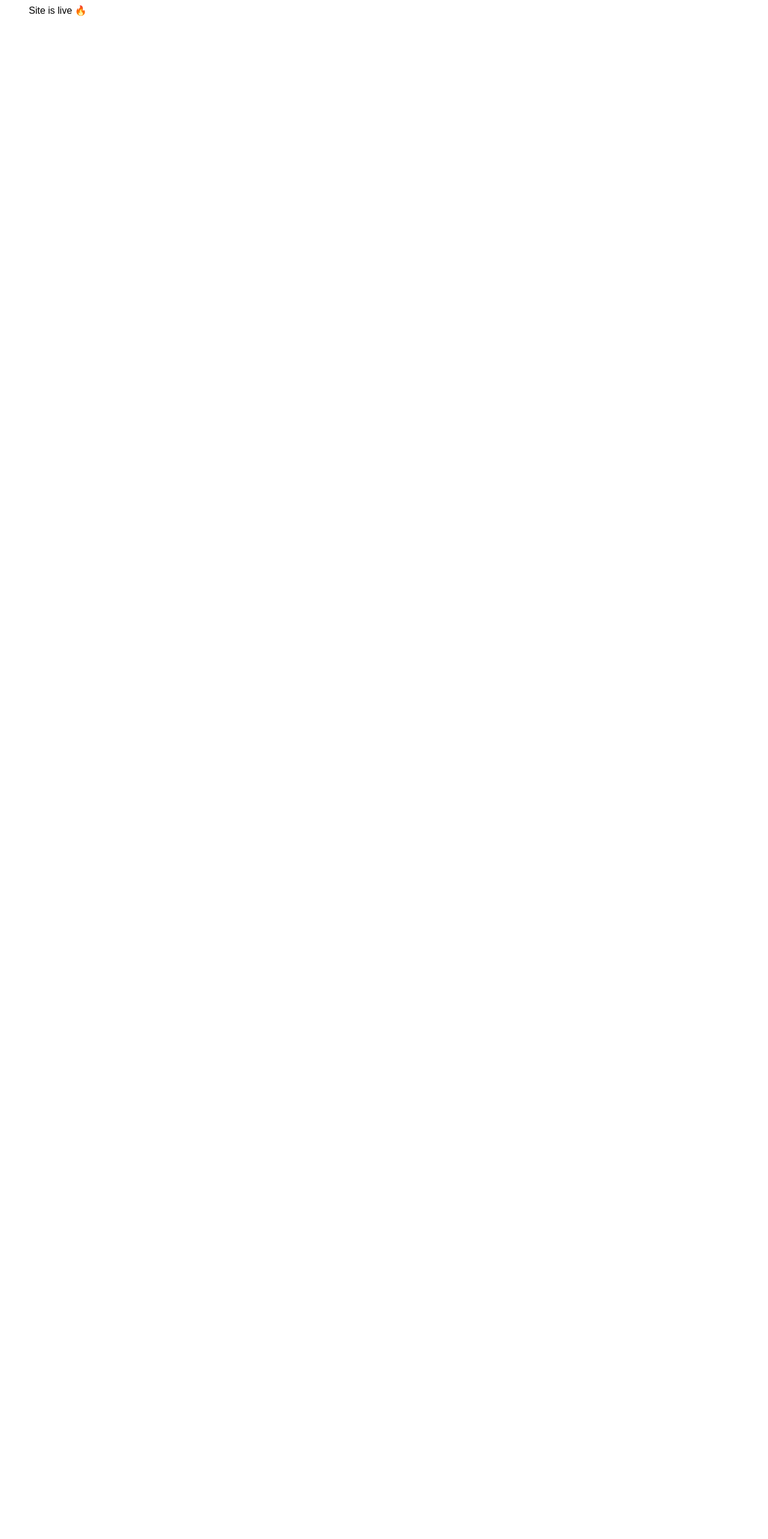
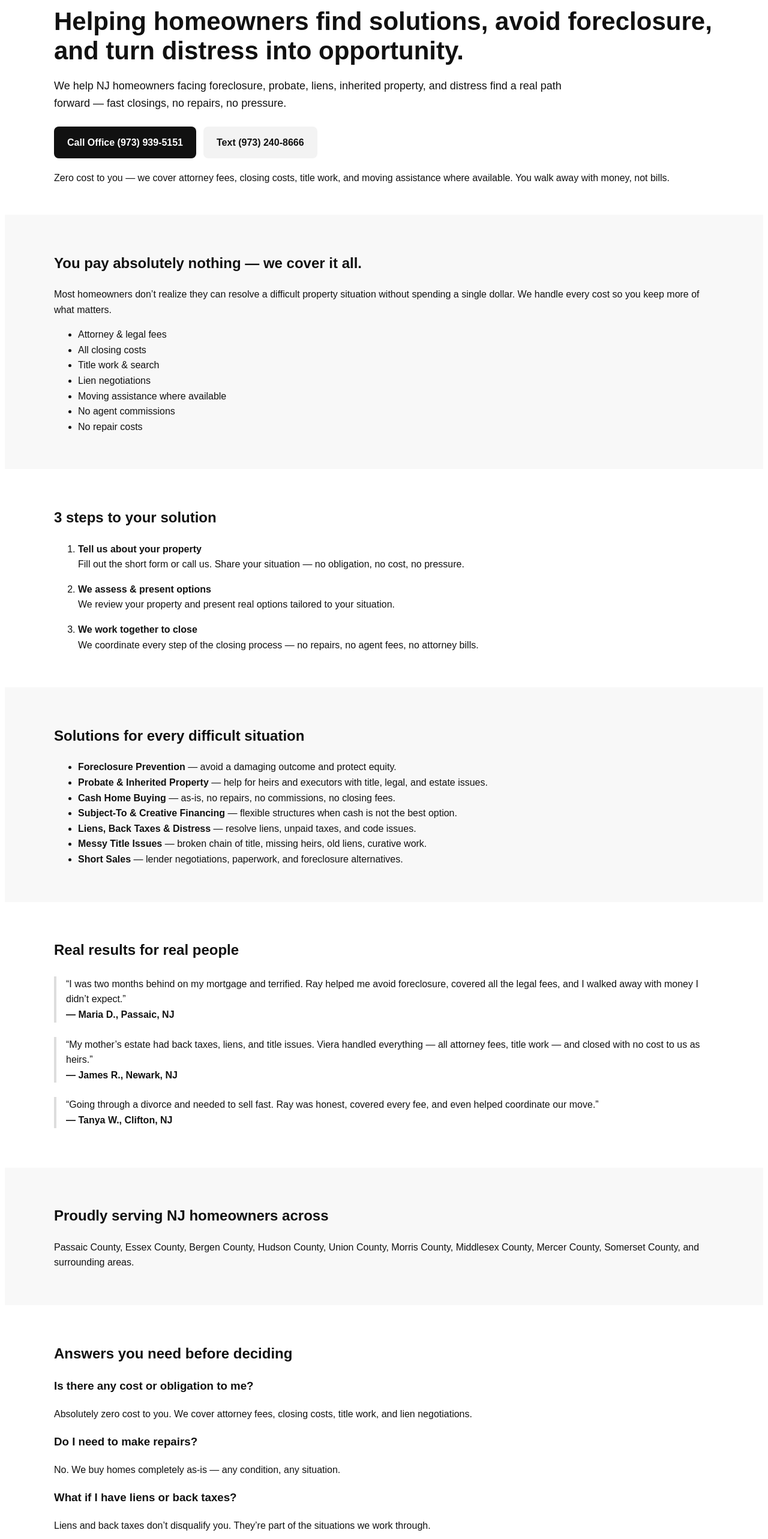
Before and after one commit to VieraGroup/viera-site, a Next.js app: page / in a window 1280 px wide. Shown: the part 120-2686 px from the top of the page at 60% size. Before the commit the page ends 800 px from the top, so only its background shows below. Built offline with nearby package versions, Linux system fonts and the light colour scheme.

Commit message:
feat: replace homepage with real landing page content

```diff
--- a/pages/index.js
+++ b/pages/index.js
@@ -1,8 +1,229 @@
 export default function Home() {
   return (
-    <main style={{ padding: "40px", fontFamily: "Arial, sans-serif" }}>
-      <h1>Viera Investment Group</h1>
-      <p>Site is live 🔥</p>
+    <main style={{ fontFamily: "Arial, sans-serif", lineHeight: "1.6", color: "#111" }}>
+      <section style={{ padding: "48px 24px", maxWidth: "1100px", margin: "0 auto" }}>
+        <p style={{ fontWeight: "bold", marginBottom: "10px" }}>
+          NJ Real Estate Solutions — Passaic • Essex • Bergen • Hudson
+        </p>
+
+        <h1 style={{ fontSize: "42px", lineHeight: "1.15", marginBottom: "20px" }}>
+          Helping homeowners find solutions, avoid foreclosure, and turn distress into opportunity.
+        </h1>
+
+        <p style={{ fontSize: "18px", maxWidth: "850px", marginBottom: "24px" }}>
+          We help NJ homeowners facing foreclosure, probate, liens, inherited property,
+          and distress find a real path forward — fast closings, no repairs, no pressure.
+        </p>
+
+        <div style={{ display: "flex", gap: "12px", flexWrap: "wrap", marginBottom: "20px" }}>
+          <a
+            href="tel:9739395151"
+            style={{
+              padding: "14px 22px",
+              background: "#111",
+              color: "#fff",
+              textDecoration: "none",
+              borderRadius: "8px",
+              fontWeight: "bold",
+            }}
+          >
+            Call Office (973) 939-5151
+          </a>
+
+          <a
+            href="sms:9732408666"
+            style={{
+              padding: "14px 22px",
+              background: "#f3f3f3",
+              color: "#111",
+              textDecoration: "none",
+              borderRadius: "8px",
+              fontWeight: "bold",
+            }}
+          >
+            Text (973) 240-8666
+          </a>
+        </div>
+
+        <p style={{ marginBottom: "0" }}>
+          Zero cost to you — we cover attorney fees, closing costs, title work,
+          and moving assistance where available. You walk away with money, not bills.
+        </p>
+      </section>
+
+      <section style={{ background: "#f8f8f8", padding: "42px 24px" }}>
+        <div style={{ maxWidth: "1100px", margin: "0 auto" }}>
+          <h2>You pay absolutely nothing — we cover it all.</h2>
+          <p>
+            Most homeowners don’t realize they can resolve a difficult property
+            situation without spending a single dollar. We handle every cost so
+            you keep more of what matters.
+          </p>
+
+          <ul>
+            <li>Attorney & legal fees</li>
+            <li>All closing costs</li>
+            <li>Title work & search</li>
+            <li>Lien negotiations</li>
+            <li>Moving assistance where available</li>
+            <li>No agent commissions</li>
+            <li>No repair costs</li>
+          </ul>
+        </div>
+      </section>
+
+      <section style={{ padding: "42px 24px", maxWidth: "1100px", margin: "0 auto" }}>
+        <h2>3 steps to your solution</h2>
+
+        <ol>
+          <li>
+            <strong>Tell us about your property</strong><br />
+            Fill out the short form or call us. Share your situation — no obligation,
+            no cost, no pressure.
+          </li>
+          <li style={{ marginTop: "16px" }}>
+            <strong>We assess & present options</strong><br />
+            We review your property and present real options tailored to your situation.
+          </li>
+          <li style={{ marginTop: "16px" }}>
+            <strong>We work together to close</strong><br />
+            We coordinate every step of the closing process — no repairs, no agent fees,
+            no attorney bills.
+          </li>
+        </ol>
+      </section>
+
+      <section style={{ background: "#f8f8f8", padding: "42px 24px" }}>
+        <div style={{ maxWidth: "1100px", margin: "0 auto" }}>
+          <h2>Solutions for every difficult situation</h2>
+
+          <ul>
+            <li><strong>Foreclosure Prevention</strong> — avoid a damaging outcome and protect equity.</li>
+            <li><strong>Probate & Inherited Property</strong> — help for heirs and executors with title, legal, and estate issues.</li>
+            <li><strong>Cash Home Buying</strong> — as-is, no repairs, no commissions, no closing fees.</li>
+            <li><strong>Subject-To & Creative Financing</strong> — flexible structures when cash is not the best option.</li>
+            <li><strong>Liens, Back Taxes & Distress</strong> — resolve liens, unpaid taxes, and code issues.</li>
+            <li><strong>Messy Title Issues</strong> — broken chain of title, missing heirs, old liens, curative work.</li>
+            <li><strong>Short Sales</strong> — lender negotiations, paperwork, and foreclosure alternatives.</li>
+          </ul>
+        </div>
+      </section>
+
+      <section style={{ padding: "42px 24px", maxWidth: "1100px", margin: "0 auto" }}>
+        <h2>Real results for real people</h2>
+
+        <blockquote style={{ borderLeft: "4px solid #ddd", paddingLeft: "16px", margin: "24px 0" }}>
+          “I was two months behind on my mortgage and terrified. Ray helped me avoid
+          foreclosure, covered all the legal fees, and I walked away with money I didn’t expect.”
+          <br /><strong>— Maria D., Passaic, NJ</strong>
+        </blockquote>
+
+        <blockquote style={{ borderLeft: "4px solid #ddd", paddingLeft: "16px", margin: "24px 0" }}>
+          “My mother’s estate had back taxes, liens, and title issues. Viera handled
+          everything — all attorney fees, title work — and closed with no cost to us as heirs.”
+          <br /><strong>— James R., Newark, NJ</strong>
+        </blockquote>
+
+        <blockquote style={{ borderLeft: "4px solid #ddd", paddingLeft: "16px", margin: "24px 0" }}>
+          “Going through a divorce and needed to sell fast. Ray was honest, covered every fee,
+          and even helped coordinate our move.”
+          <br /><strong>— Tanya W., Clifton, NJ</strong>
+        </blockquote>
+      </section>
+
+      <section style={{ background: "#f8f8f8", padding: "42px 24px" }}>
+        <div style={{ maxWidth: "1100px", margin: "0 auto" }}>
+          <h2>Proudly serving NJ homeowners across</h2>
+          <p>
+            Passaic County, Essex County, Bergen County, Hudson County, Union County,
+            Morris County, Middlesex County, Mercer County, Somerset County, and surrounding areas.
+          </p>
+        </div>
+      </section>
+
+      <section style={{ padding: "42px 24px", maxWidth: "1100px", margin: "0 auto" }}>
+        <h2>Answers you need before deciding</h2>
+
+        <h3>Is there any cost or obligation to me?</h3>
+        <p>
+          Absolutely zero cost to you. We cover attorney fees, closing costs,
+          title work, and lien negotiations.
+        </p>
+
+        <h3>Do I need to make repairs?</h3>
+        <p>
+          No. We buy homes completely as-is — any condition, any situation.
+        </p>
+
+        <h3>What if I have liens or back taxes?</h3>
+        <p>
+          Liens and back taxes don’t disqualify you. They’re part of the situations we work through.
+        </p>
+
+        <h3>Can you help with inherited or probate properties?</h3>
+        <p>
+          Yes. This is one of our specialties. We work with heirs, executors,
+          and attorneys to navigate probate properties efficiently.
+        </p>
+      </section>
+
+      <section style={{ background: "#111", color: "#fff", padding: "48px 24px" }}>
+        <div style={{ maxWidth: "1100px", margin: "0 auto" }}>
+          <h2>Let’s find your solution today.</h2>
+          <p>
+            No obligation, no pressure, no cost — just a conversation.
+            We cover all fees so you have nothing to lose and everything to gain.
+          </p>
+
+          <div style={{ display: "flex", gap: "12px", flexWrap: "wrap", marginTop: "20px" }}>
+            <a
+              href="tel:9739395151"
+              style={{
+                padding: "14px 22px",
+                background: "#fff",
+                color: "#111",
+                textDecoration: "none",
+                borderRadius: "8px",
+                fontWeight: "bold",
+              }}
+            >
+              Call (973) 939-5151
+            </a>
+
+            <a
+              href="sms:9732408666"
+              style={{
+                padding: "14px 22px",
+                background: "#2d2d2d",
+                color: "#fff",
+                textDecoration: "none",
+                borderRadius: "8px",
+                fontWeight: "bold",
+              }}
+            >
+              Text (973) 240-8666
+            </a>
+
+            <a
+              href="mailto:ray@vierainvestmentgroup.com"
+              style={{
+                padding: "14px 22px",
+                background: "#2d2d2d",
+                color: "#fff",
+                textDecoration: "none",
+                borderRadius: "8px",
+                fontWeight: "bold",
+              }}
+            >
+              Email Ray
+            </a>
+          </div>
+
+          <p style={{ marginTop: "20px" }}>
+            377 Valley Rd #1218, Clifton, NJ 07013
+          </p>
+        </div>
+      </section>
     </main>
   );
 }
```
